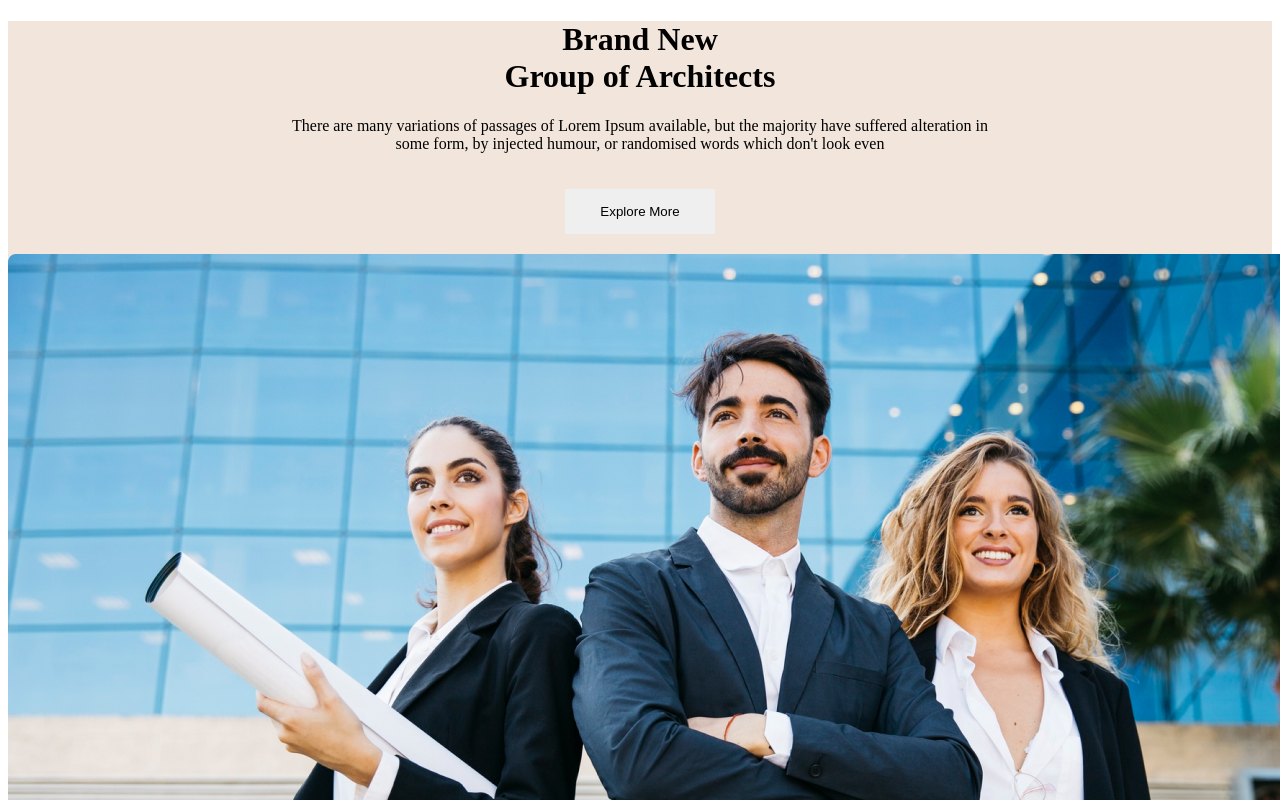
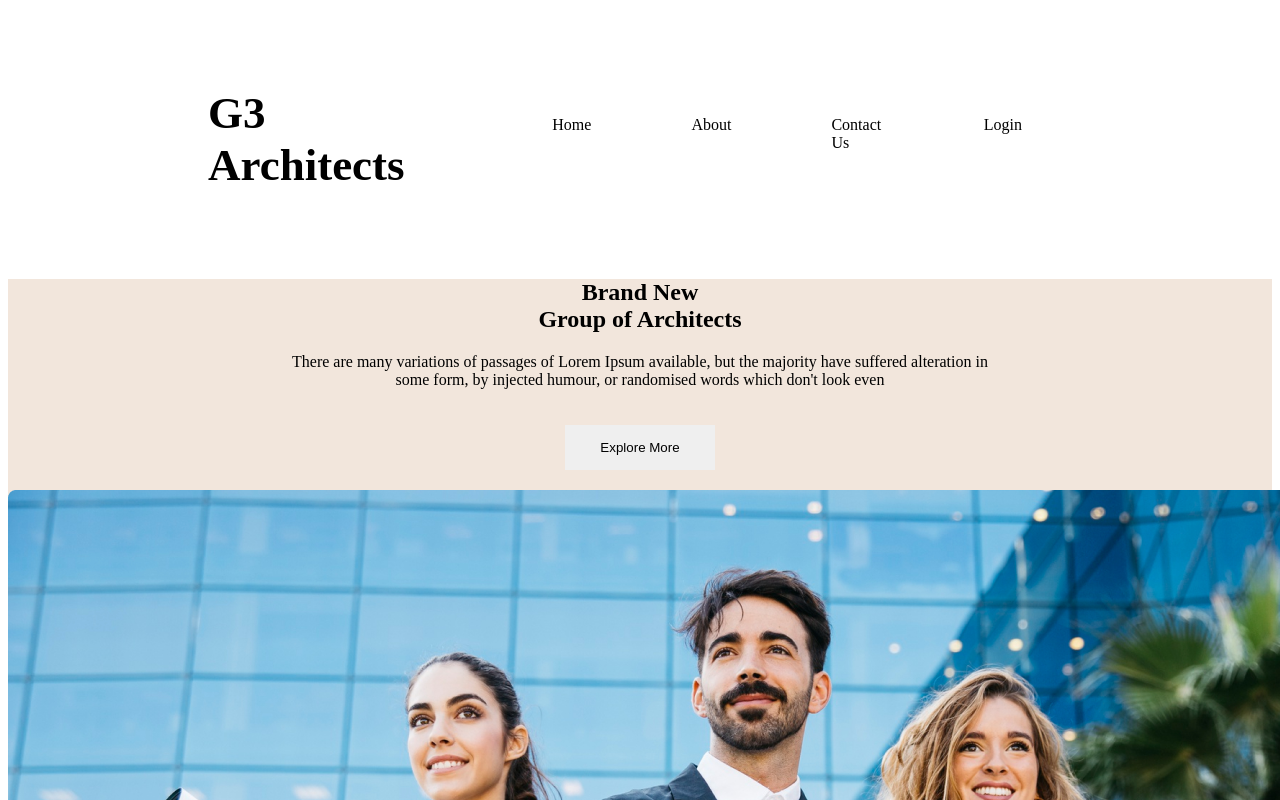
Before and after one commit to safiyah-sanjum/ph-architect-assignment, a plain HTML site: page index.html in a window 1280 px wide. Shown: the top 800 px of the page. Drawn offline with Linux system fonts and the light colour scheme.

Commit message:
added header and styles

```diff
--- a/index.html
+++ b/index.html
@@ -13,23 +13,36 @@
     <!-- header start -->
     <header>
         <nav>
-            <div class="navbar">
+            <h2 class="nav-title">G3 Architects</h2>
+
+                <ul>
+                    <li>Home</li>
+                    <li>About</li>
+                    <li>Contact Us</li>
+                    <li>Login</li>
+                </ul>
 
 
 
+
+
+        </nav>
+    </header>
+        <!-- header end -->
+        <section>
+          <div class="section-a">
+              <h1 class="section-a-title">Brand New <br> Group of Architects </h1>
+              <p class="section-a-des">There are many variations of passages of Lorem Ipsum available, but the majority have suffered alteration in <br>
+              some form, by injected humour, or randomised words which don't look even </p>
+              <button class="button-a">Explore More</button>
+              <div><img src="images/banner.png" alt="banner"></div>
             </div>
-        </nav>
-        <div class="section-a">
-            <h1 class="section-a-title">Brand New <br> Group of Architects </h1>
-            <p class="section-a-des">There are many variations of passages of Lorem Ipsum available, but the majority have suffered alteration in <br>
-            some form, by injected humour, or randomised words which don't look even </p>
-            <button class="button-a">Explore More</button>
-            <div class="img-header"> <img src="images/banner.png" alt=""> </div>
 
-        </div>
 
-    </header>
-    <!-- header end -->
+
+        </section>
+
+
 
     <main>
         <section>
@@ -43,7 +56,7 @@
 
                 </div>
                 <div class="sec-b">
-                    <h1 class="sec-b-title">Quick list <span>of Our</span> <br> <span>Features</span></h1>
+                    <h1 class="sec-b-title"><span class="text-primary">Quick list</span> of Our <br> <span class="text-primary-2">Features</span></h1>
                     <p>There are many variations of passages of Lorem Ipsum available,<br>
                     but the majority have suffered alteration in some form, by injected <br>
                     humour, or randomised words which don't look evenp</p>
--- a/styles/architect.css
+++ b/styles/architect.css
@@ -1,5 +1,22 @@
+
+nav{
+    display: flex ;
+    justify-content: space-between;
+    margin: 50px 200px;
+}
+nav li{
+    list-style: none;
+    margin: 50px;
+}
+nav ul{
+    display: flex;
+}
 
 
+.nav-title{
+    font-weight: 800;
+    font-size: 45px;
+}
 
 .section-a{
     text-align: center;
```
